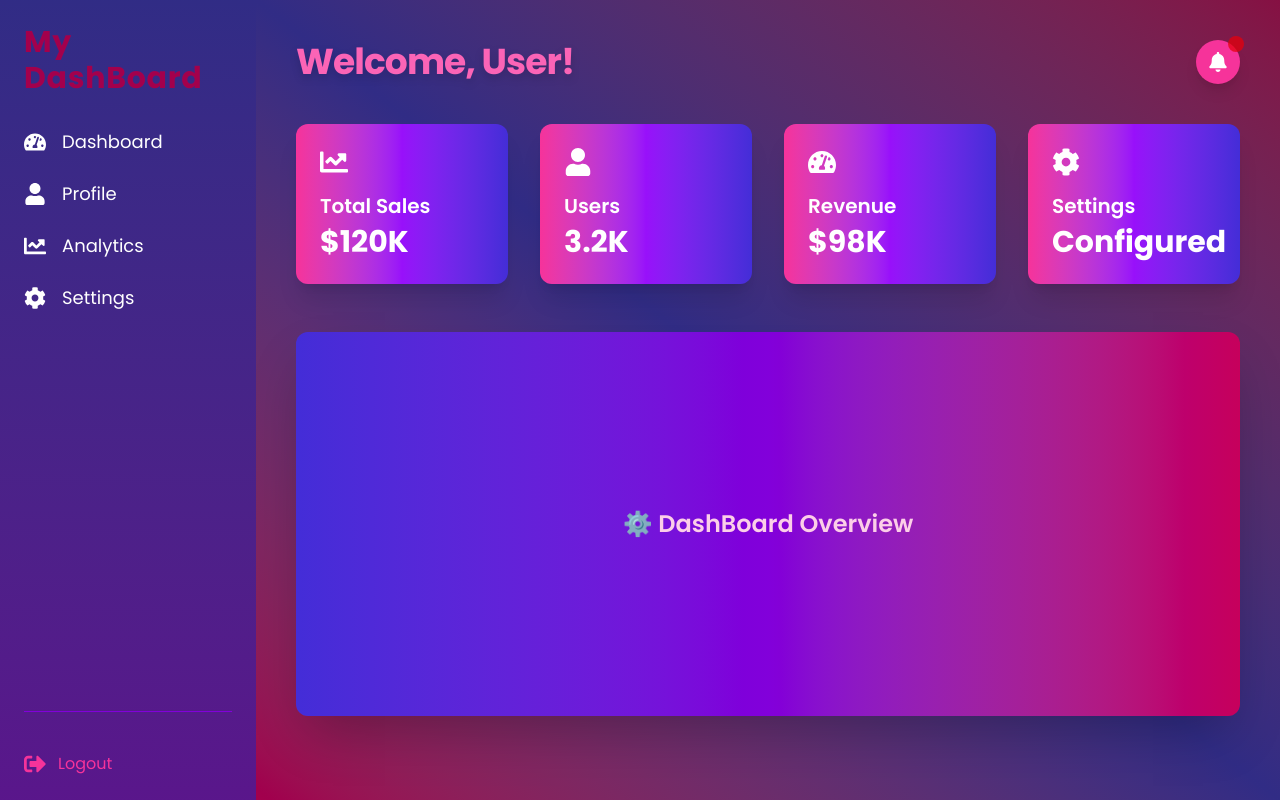
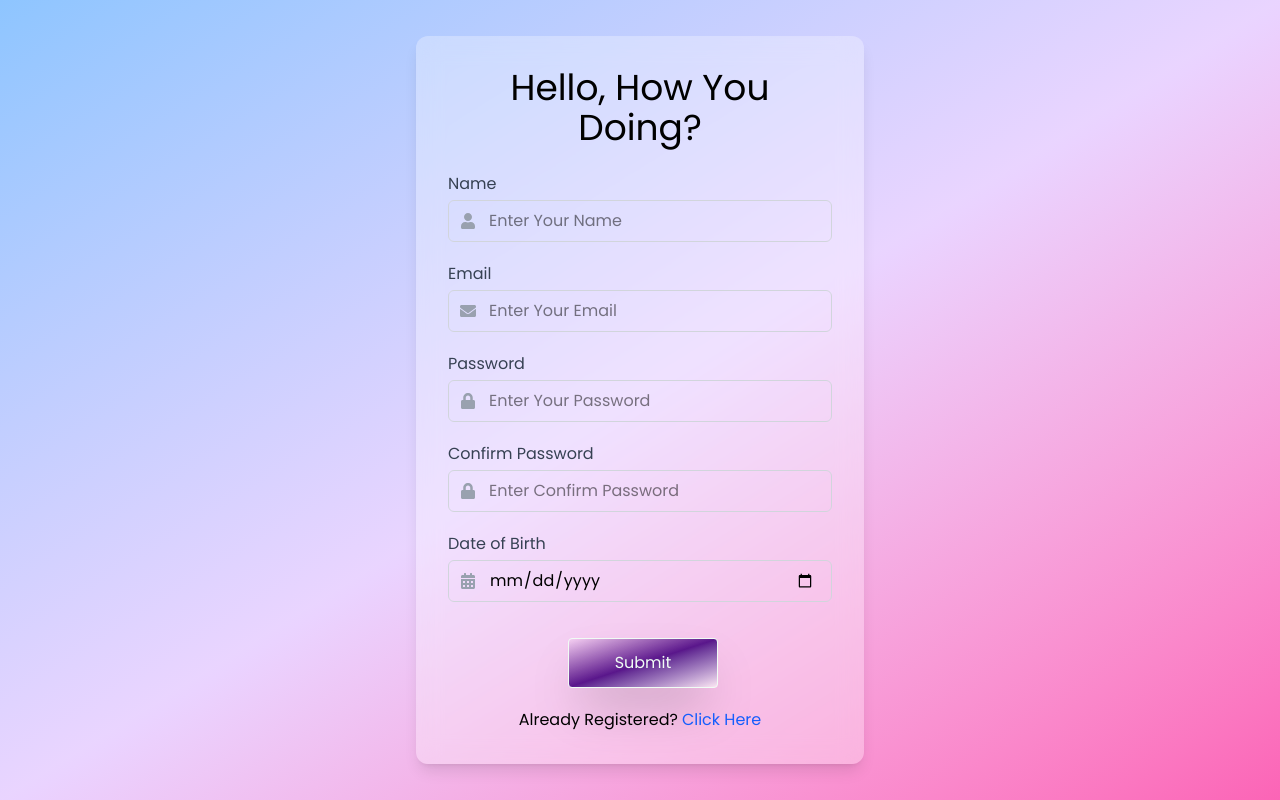
Before and after one commit to faizannasim/LoginAuth, a React (Vite) app: page /dashboard in a window 1280 px wide. Built offline with nearby package versions, Linux system fonts and the light colour scheme.

Commit message:
Update Dashboard.jsx

```diff
--- a/src/Component/Dashboard.jsx
+++ b/src/Component/Dashboard.jsx
@@ -1,190 +1,219 @@
-import React, { useState, useEffect } from "react";
+import React, { useState } from "react";
+import { FaUser, FaEnvelope, FaLock, FaCalendarAlt } from "react-icons/fa";
+import { Link,useNavigate } from "react-router-dom";
 
-import {
-  FaTachometerAlt,
-  FaUser,
-  FaChartLine,
-  FaCog,
-  FaSignOutAlt,
-  FaBell,
-} from "react-icons/fa";
+function Register() {
+  const navigate = useNavigate();
 
-function Dashboard() {
-  const [selectedSection, setSelectedSection] = useState("dashboard");
-  const [email, setEmail] = useState("");
+  const [form, setForm] = useState({
+    name: "",
+    Email: "",
+    Password: "",
+    ConfirmPassword: "",
+    DateofBirth: "",
+  });
+  const [error, setError] = useState({});
+  const [isSubmitted, setIsSubmitted] = useState(false);
 
+  const validate = () => {
+    const error = {};
+    if (!form.name.trim()) error.name = "Enter Your Name";
+    if (!form.Email.trim()) {
+      error.Email = "Enter Your Email";
+    } else if (
+      !/^[a-zA-Z0-9._%+-]+@[a-zA-Z0-9.-]+\.[a-zA-Z]{2,}$/.test(form.Email)
+    ) {
+      error.Email = "Enter a Valid Email Address";
+    }
+    if (!form.Password.trim()) error.Password = "Please Enter Your Password";
+    if (!form.ConfirmPassword.trim()) {
+      error.ConfirmPassword = "Enter Your Confrim PassWord";
+    } else if (form.Password !== form.ConfirmPassword)
+      error.ConfirmPassword = "Password do not match";
+    if (!form.DateofBirth.trim())
+      error.DateofBirth = "Please Enter Your Date of Birth";
+    return error;
+  };
 
+  const handleChange = (e) => {
+    setForm({ ...form, [e.target.name]: e.target.value });
+  };
+  const handleSubmit = (e) => {
+    e.preventDefault();
+    const validationErrors = validate();
+    if (Object.keys(validationErrors).length > 0) {
+      setError(validationErrors);
+    } else {
+      //console.log("name", form.name);
+      //console.log("Email", form.Email);
+      //console.log("Password", form.Password);
+      //console.log("ConfirmPassword", form.ConfirmPassword);
+      //console.log("Date Of Birth", form.DateofBirth);
 
-  useEffect(()=>{
-    const storedEmail =  localStorage.getItem("email")
-    setEmail(storedEmail)
-
-
-  },[])
-
-
-  {/*
-      const [apiData, setApiData] = useState(null);
-    this is for api
-    {useEffect(() => {
-    const storedEmail = localStorage.getItem("email");
-    const storedToken = localStorage.getItem("accessToken");
-
-    setEmail(storedEmail);
-
-    if (
-      storedEmail === "faizannasim59@gmail.com" &&
-      storedToken
-    ) {
-      fetch("https://api.github.com/user/repos", {
-        method: "GET",
-        headers: {
-          Authorization: `Bearer ${storedToken}`,
-        },
-      })
-        .then((res) => res.json())
-        .then((data) => {
-          setApiData(data);
-          console.log("GitHub Data:", data);
-        })
-        .catch((error) => {
-          console.error("API Error:", error);
+      setIsSubmitted(true);
+      setError({});
+      setForm({
+        name: "",
+        Email: "",
+        Password: "",
+        ConfirmPassword: "",
+        DateofBirth: "",
       });
+      navigate("/dashboard")
     }
-  }, []); */}
-
-
-
-  const isOwner = email === "faizannasim59@gmail.com";
-
-  const navItems = [
-    { title: "Total Sales", value: "$120K", icon: <FaChartLine size={28} /> },
-    { title: "Users", value: "3.2K", icon: <FaUser size={28} /> },
-    { title: "Revenue", value: "$98K", icon: <FaTachometerAlt size={28} /> },
-    { title: "Settings", value: "Configured", icon: <FaCog size={28} /> },
-  ];
+  };
 
   return (
-    <div className="flex">
+    <div className="flex justify-center items-center min-h-screen font-extralight bg-gradient-to-br from-blue-300 via-purple-200 to-pink-400">
+      <div className="relative bg-white/30 backdrop-blur-md rounded-xl shadow-lg w-[90%] max-w-md p-8 animate-fadeIn transition-all duration-700">
+        <h1 className="text-4xl text-center mb-6">Hello, How You Doing?</h1>
+        <form className="space-y-5" onSubmit={handleSubmit}>
+          {/* Name */}
+          <div>
+            <label className="block text-gray-700 font-medium mb-1">Name</label>
+            <div className="relative">
+              <span className="absolute left-3 top-1/2 transform -translate-y-1/2 text-gray-400">
+                <FaUser />
+              </span>
+              <input
+                type="name"
+                name="name"
+                value={form.name}
+                onChange={handleChange}
+                placeholder="Enter Your Name"
+                className="w-full pl-10 pr-4 py-2 border border-gray-300 rounded-md focus:ring-2 focus:ring-purple-500 focus:outline-none transition"
+              />
+            </div>
+            <div>
+              {error.name && (
+                <p className="text-red-700 text-sm mt-1">{error.name}</p>
+              )}
+            </div>
+          </div>
 
-      <aside className="min-h-screen w-64 bg-gradient-to-b from-indigo-900 to-purple-900 shadow-lg flex flex-col p-6">
-        <h1 className="font-extrabold text-3xl text-pink-800 mb-8 tracking-wide">
-          My DashBoard
-        </h1>
-        <nav className="flex flex-col gap-6 text-lg">
-          <button
-            onClick={() => setSelectedSection("dashboard")}
-            className="flex items-center gap-4 hover:text-pink-400 text-white transition-colors"
-          >
-            <FaTachometerAlt size={22} /> Dashboard
-          </button>
-          <button
-            onClick={() => setSelectedSection("profile")}
-            className="flex items-center gap-4 hover:text-pink-400 text-white transition-colors"
-          >
-            <FaUser size={22} /> Profile
-          </button>
-          <button
-            onClick={() => setSelectedSection("analytics")}
-            className="flex items-center gap-4 hover:text-pink-400 text-white transition-colors"
-          >
-            <FaChartLine size={22} /> Analytics
-          </button>
-          <button
-            onClick={() => setSelectedSection("settings")}
-            className="flex items-center gap-4 hover:text-pink-400 text-white transition-colors"
-          >
-            <FaCog size={22} /> Settings
-          </button>
-        </nav>
-        <div className="mt-auto pt-10 border-t border-purple-700">
-          <button
-            className="flex items-center gap-3 text-pink-500 hover:text-pink-400 transition-colors cursor-pointer"
-            onClick={() => {
-              localStorage.clear();
-              window.location.href = "/login";
-            }}
-          >
-            <FaSignOutAlt size={22} /> Logout
-          </button>
+          {/* Email */}
+          <div>
+            <label className="block text-gray-700 font-medium mb-1">
+              Email
+            </label>
+            <div className="relative">
+              <span className="absolute left-3 top-1/2 transform -translate-y-1/2 text-gray-400">
+                <FaEnvelope />
+              </span>
+              <input
+                type="Email"
+                value={form.Email}
+                name="Email"
+                onChange={handleChange}
+                placeholder="Enter Your Email"
+                className="w-full pl-10 pr-4 py-2 border border-gray-300 rounded-md focus:ring-2 focus:ring-purple-500 focus:outline-none transition"
+              />
             </div>
-      </aside>
+            <div>
+              {error.Email && (
+                <p className="text-red-700 text-sm mt-1">{error.Email}</p>
+              )}
+            </div>
+          </div>
 
+          {/* Password */}
+          <div>
+            <label className="block text-gray-700 font-medium mb-1">
+              Password
+            </label>
+            <div className="relative">
+              <span className="absolute left-3 top-1/2 transform -translate-y-1/2 text-gray-400">
+                <FaLock />
+              </span>
+              <input
+                type="password"
+                name="Password"
+                value={form.Password}
+                onChange={handleChange}
+                placeholder="Enter Your Password"
+                className="w-full pl-10 pr-4 py-2 border border-gray-300 rounded-md focus:ring-2 focus:ring-purple-500 focus:outline-none transition"
+              />
+            </div>
+            <div>
+              {error.Password && (
+                <p className="text-red-700 text-sm mt-1">{error.Password}</p>
+              )}
+            </div>
+          </div>
 
-      <main className="flex-1 p-10 bg-gradient-to-tr from-pink-800 via-indigo-900 to-pink-900 overflow-auto">
-        <header className="flex justify-between items-center mb-10">
-          <h2 className="text-4xl font-bold tracking-tight text-pink-400 drop-shadow-lg">
-            Welcome, {email || "User"}!
-          </h2>
-          <button className="relative bg-pink-500 hover:bg-pink-600 text-white p-3 rounded-full shadow-lg transition-transform hover:scale-110">
-            <FaBell size={20} />
-            <span className="absolute -top-1 -right-1 bg-red-600 rounded-full w-4 h-4 flex items-center justify-center text-xs font-bold animate-pulse"></span>
-          </button>
-        </header>
-
-        {/* Dashboard mapppp */}
-        {selectedSection === "dashboard" && (
-          <>
-            <section className="grid grid-cols-1 sm:grid-cols-2 lg:grid-cols-4 gap-8 mb-12">
-              {navItems.map(({ title, value, icon }, i) => (
-                <div
-                  key={i}
-                  className="bg-gradient-to-r from-pink-500 via-purple-600 to-indigo-700 rounded-xl p-6 shadow-xl transform hover:scale-105 transition-transform cursor-pointer text-white"
-                >
-                  <div className="flex items-center gap-4 mb-4">{icon}</div>
-                  <h3 className="text-xl font-semibold">{title}</h3>
-                  <p className="text-3xl font-bold mt-1">{value}</p>
+          {/* Confirm Password */}
+          <div>
+            <label className="block text-gray-700 font-medium mb-1">
+              Confirm Password
+            </label>
+            <div className="relative">
+              <span className="absolute left-3 top-1/2 transform -translate-y-1/2 text-gray-400">
+                <FaLock />
+              </span>
+              <input
+                type="ConfirmPassword"
+                value={form.ConfirmPassword}
+                onChange={handleChange}
+                name="ConfirmPassword"
+                placeholder="Enter Confirm Password"
+                className="w-full pl-10 pr-4 py-2 border border-gray-300 rounded-md focus:ring-2 focus:ring-purple-500 focus:outline-none transition"
+              />
             </div>
-              ))}
-            </section>
-            <section className="bg-gradient-to-r from-indigo-700 via-purple-700 to-pink-700 rounded-xl p-6 shadow-2xl h-96 flex flex-col justify-center items-center text-pink-200 text-2xl font-semibold select-none">
-              ⚙️ DashBoard Overview
-            </section>
-          </>
-        )}
-
-        {/* Profile  logiccccc*/}
-        {selectedSection === "profile" && (
-          <section className="bg-purple-900 text-white rounded-xl p-10 text-2xl font-bold shadow-2xl text-center">
-            {isOwner ? (
             <div>
-                👤 <p>Name: Faizan Nasim</p>
-                <p>Email: {email}</p>
-                <p>Role: Admin</p>
-              </div>
-            ) : (
-              <p className="text-pink-300">Welcome! Excited to have you on board</p>
-            )}
-          </section>
-        )}
-
-
-        {selectedSection === "analytics" && (
-          <section className="bg-indigo-800 text-white rounded-xl p-10 text-2xl font-bold shadow-2xl text-center">
-            {isOwner ? (
-              <div>
-                📊 <p>Sales: 120K</p>
-                <p>Users: 3.2K</p>
-                <p>Revenue: 98K</p>
-
-              </div>
-            ) : (
-              <p className="text-pink-300">
-                No analytics available for this account.
+              {error.ConfirmPassword && (
+                <p className="text-red-700 text-sm mt-1">
+                  {error.ConfirmPassword}
                 </p>
               )}
-          </section>
+            </div>
+          </div>
+
+          {/* Date of Birth */}
+          <div>
+            <label className="block text-gray-700 font-medium mb-1">
+              Date of Birth
+            </label>
+            <div className="relative">
+              <span className="absolute left-3 top-1/2 transform -translate-y-1/2 text-gray-400">
+                <FaCalendarAlt />
+              </span>
+              <input
+                type="date"
+                name="DateofBirth"
+                onChange={handleChange}
+                value={form.DateofBirth}
+                className="w-full pl-10 pr-4 py-2 border border-gray-300 rounded-md focus:ring-2 focus:ring-purple-500 focus:outline-none transition"
+              />
+              <div>
+                {error.DateofBirth && (
+                  <p className="text-red-700 text-sm mt-1">
+                    {" "}
+                    {error.DateofBirth}
+                  </p>
                 )}
-
-
-        {selectedSection === "settings" && (
-          <section className="bg-pink-800 text-white rounded-xl p-10 text-2xl font-bold shadow-2xl text-center">
-            ⚙️ Settings Section
-          </section>
+              </div>
+            </div>
+            <div className=" flex justify-center hover:bg-red-200 items-center bg-gradient-to-br from-blue via-purple-900 to-pink-100 h-[50px] mt-9 w-[150px] border rounded text-green-50 shadow-2xl ml-[120px]">
+              <button>Submit</button>
+            </div>
+          </div>
+          <div className="flex justify-center items-center ">
+            <p className="font-light text-black cursor-pointer">
+              Already Registered?
+              <Link to="/Login" className="text-blue-600 ml-1">
+                Click Here
+              </Link>
+            </p>
+          </div>
+        </form>
+        {isSubmitted && (
+          <p className="text-red-700 flex justify-center items-center">
+            🎉 Registration successful!
+          </p>
         )}
-      </main>
+      </div>
     </div>
   );
 }
 
-export default Dashboard;
+export default Register;
```
Lines whose indentation alone changed are shown as unchanged.
